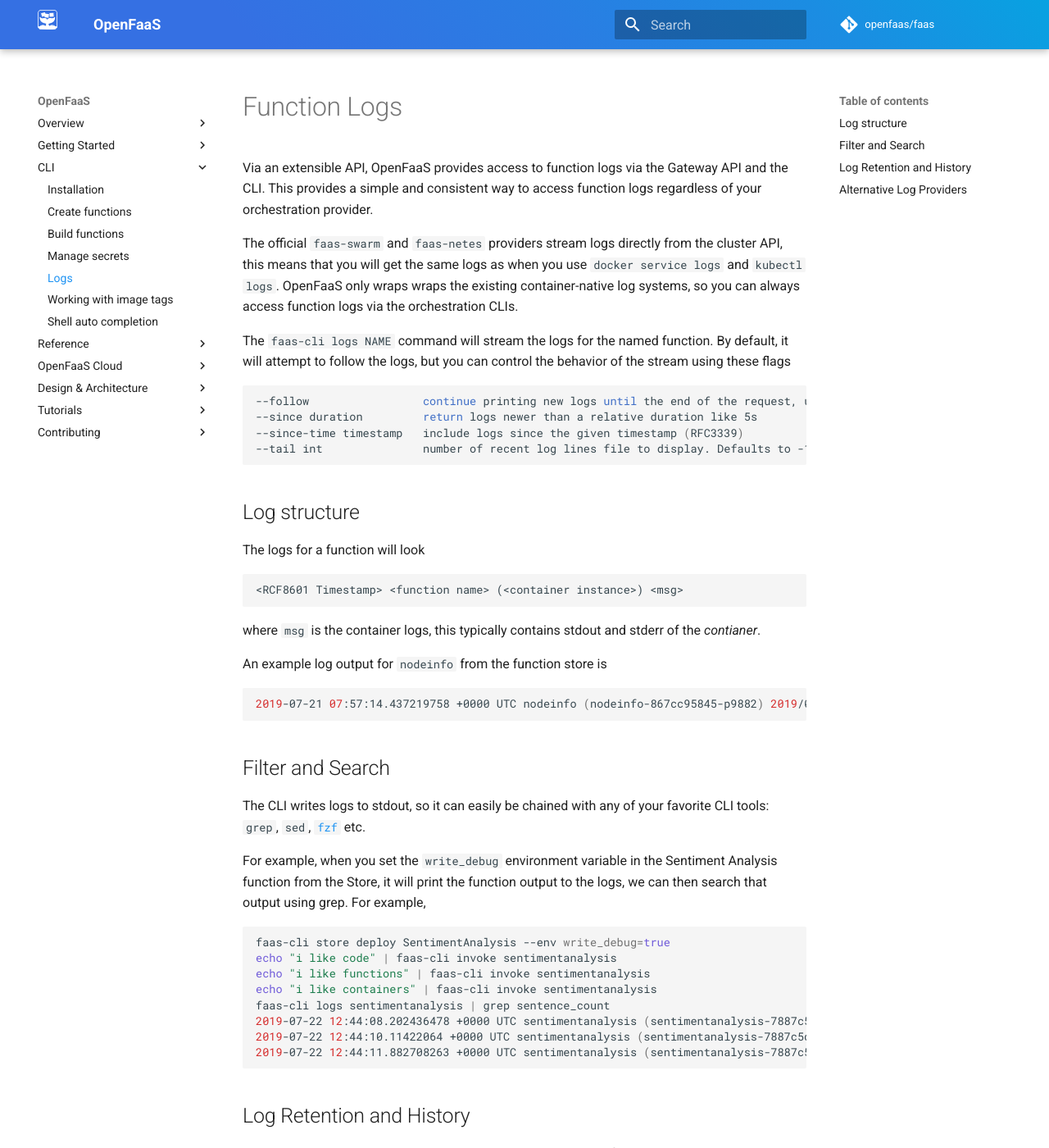
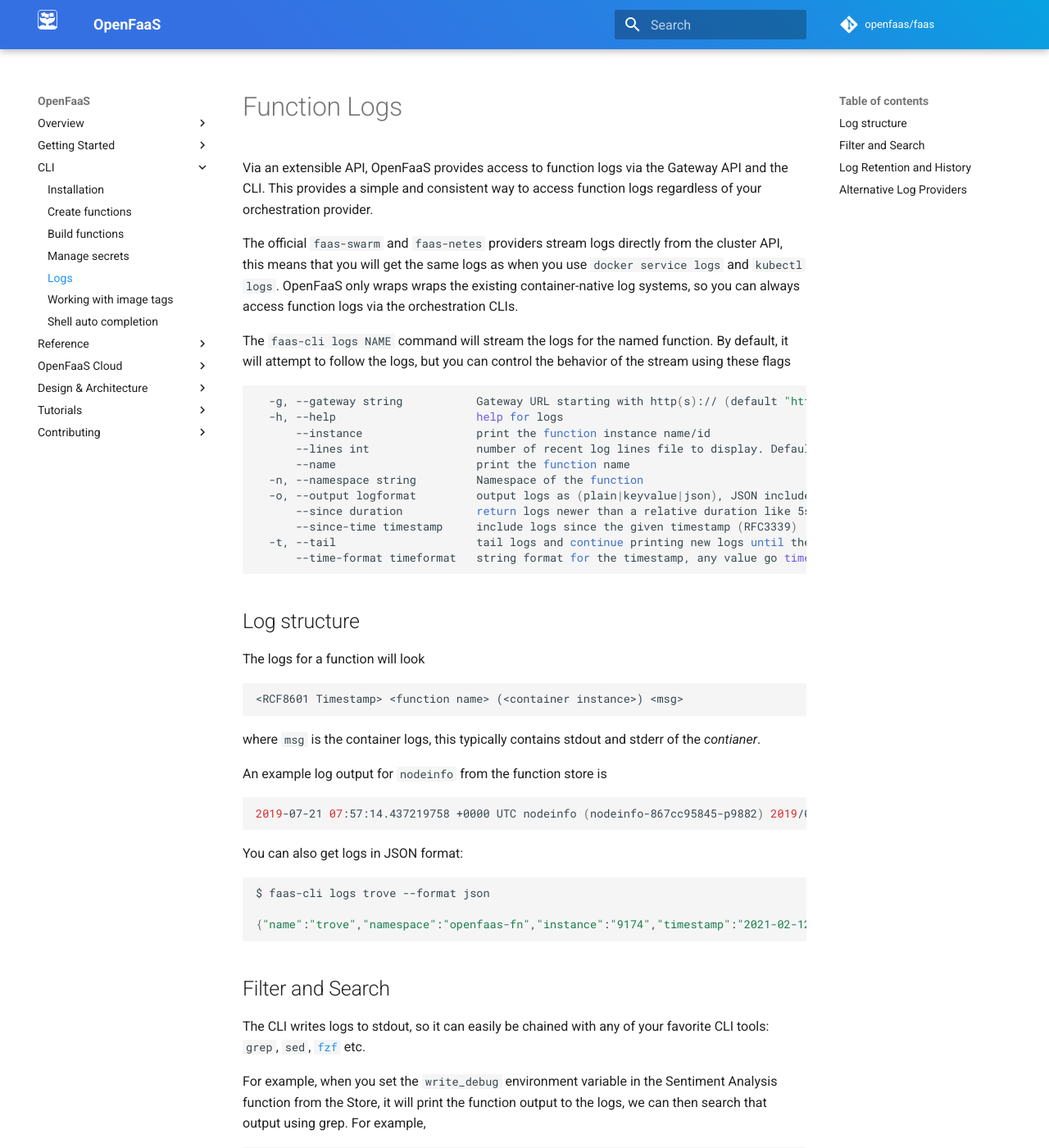
Before and after one commit to openfaas/docs, an MkDocs documentation site: the page built from docs/cli/logs.md, in a window 1280 px wide and 1400 px high. Shown: the whole window at 82% size. Built offline with MkDocs 1.6.1 and Material for MkDocs 9.7.7, drawn with Linux system fonts in a browser that asks for light colours; comment, search, counter and statistics services are not loaded.

Commit message:
Add JSON example
Signed-off-by: Alex Ellis (OpenFaaS Ltd) <alexellis2@gmail.com>

````diff
--- a/docs/cli/logs.md
+++ b/docs/cli/logs.md
@@ -1,20 +1,27 @@
 # Function Logs
 
 Via an extensible API, OpenFaaS provides access to function logs via the Gateway API and the CLI. This provides a simple and consistent way to access function logs regardless of your orchestration provider.
-
 
 The official `faas-swarm` and `faas-netes` providers stream logs directly from the cluster API, this means that you will get the same logs as when you use `docker service logs` and `kubectl logs`. OpenFaaS only wraps wraps the existing container-native log systems, so you can always access function logs via the orchestration CLIs.
 
 The `faas-cli logs NAME` command will stream the logs for the named function.  By default, it will attempt to follow the logs, but you can control the behavior of the stream using these flags
 
 ```sh
---follow                 continue printing new logs until the end of the request, up to 30s (default true)
---since duration         return logs newer than a relative duration like 5s
---since-time timestamp   include logs since the given timestamp (RFC3339)
---tail int               number of recent log lines file to display. Defaults to -1, unlimited if <=0 (default -1)
+  -g, --gateway string           Gateway URL starting with http(s):// (default "http://127.0.0.1:8080")
+  -h, --help                     help for logs
+      --instance                 print the function instance name/id
+      --lines int                number of recent log lines file to display. Defaults to -1, unlimited if <=0 (default -1)
+      --name                     print the function name
+  -n, --namespace string         Namespace of the function
+  -o, --output logformat         output logs as (plain|keyvalue|json), JSON includes all available keys
+      --since duration           return logs newer than a relative duration like 5s
+      --since-time timestamp     include logs since the given timestamp (RFC3339)
+  -t, --tail                     tail logs and continue printing new logs until the end of the request, up to 30s (default true)
+      --time-format timeformat   string format for the timestamp, any value go time format string is allowed, empty will not print the timestamp (default 2006-01-02T15:04:05Z07:00)
 ```
 
 ## Log structure
+
 The logs for a function will look
 
 ```
@@ -29,6 +36,14 @@ An example log output for `nodeinfo` from the function store is
 2019-07-21 07:57:14.437219758 +0000 UTC nodeinfo (nodeinfo-867cc95845-p9882) 2019/07/21 07:57:14 Wrote 92 Bytes - Duration: 0.121959 seconds
 ```
 
+You can also get logs in JSON format:
+
+```bash
+$ faas-cli logs trove --format json
+
+{"name":"trove","namespace":"openfaas-fn","instance":"9174","timestamp":"2021-02-12T17:01:03.088068Z","text":"User requested \"Insiders Update: 1st Feb 2020 - Java, KubeCon, Istio, Crossplane and more!\""}
+```
+
 ## Filter and Search
 
 The CLI writes logs to stdout, so it can easily be chained with any of your favorite CLI tools: `grep`, `sed`, [`fzf`](https://github.com/junegunn/fzf) etc.
@@ -40,6 +55,7 @@ faas-cli store deploy SentimentAnalysis --env write_debug=true
 echo "i like code" | faas-cli invoke sentimentanalysis
 echo "i like functions" | faas-cli invoke sentimentanalysis
 echo "i like containers" | faas-cli invoke sentimentanalysis
+
 faas-cli logs sentimentanalysis | grep sentence_count
 2019-07-22 12:44:08.202436478 +0000 UTC sentimentanalysis (sentimentanalysis-7887c5d8c5-5rnb5) {"polarity": 0.0, "sentence_count": 1, "subjectivity": 0.0}
 2019-07-22 12:44:10.11422064 +0000 UTC sentimentanalysis (sentimentanalysis-7887c5d8c5-5rnb5) {"polarity": 0.0, "sentence_count": 1, "subjectivity": 0.0}
````
